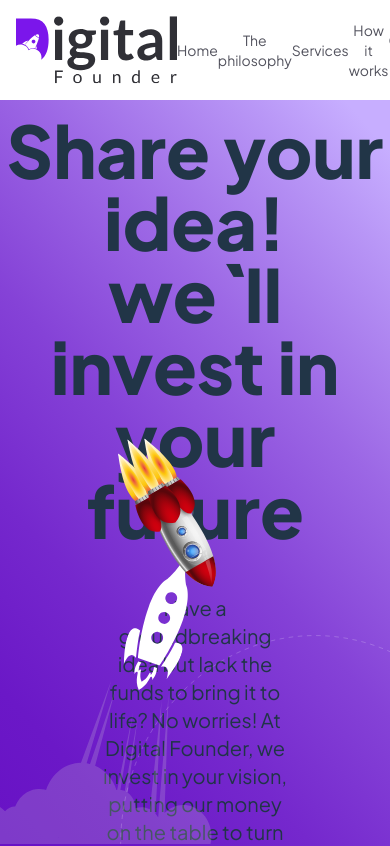
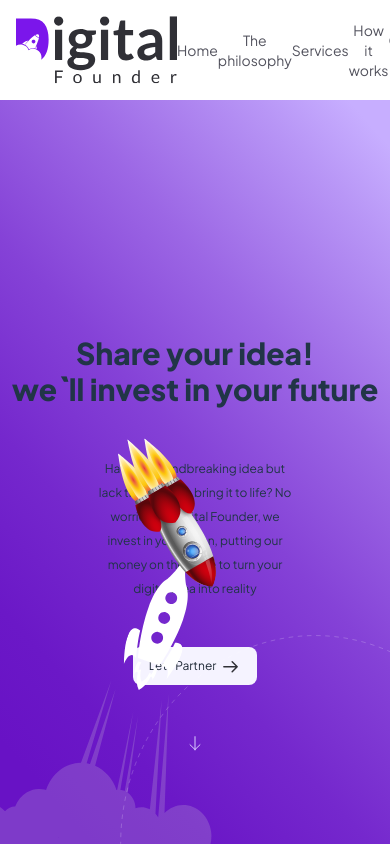
Before and after one commit to hamzahsaeeds/digital-founder, a React (Vite) app: page / in a window 390 px wide. Shown: the top 846 px of the page. Built offline with nearby package versions, Linux system fonts and the light colour scheme.

Commit message:
adjusted section1 as per screen size with the help of breakpoints

```diff
--- a/src/components/Section1.jsx
+++ b/src/components/Section1.jsx
@@ -2,24 +2,24 @@
   return (
     <div className="w-full h-screen main-background pt-36">
       <div className="flex flex-col justify-center items-center text-center h-full space-y-12">
-        <span className="font-extrabold text-7xl">
+        <span className="font-extrabold text-3xl md:text-5xl lg:text-6xl xl:text-7xl 2xl:text-9xl">
           Share your idea! <br />
           we`ll invest in your future
         </span>
         <div className="w-1/2">
-          <span className="font-normal text-xl text-center">
+          <span className="font-normal text-center text-xs md:text-base lg:text-lg xl:text-xl 2xl:text-4xl">
             Have a groundbreaking idea but lack the funds to bring it to life?
             No worries! At Digital Founder, we invest in your vision, putting
             our money on the table to turn your digital idea into reality
           </span>
         </div>
         <div>
-          <button className="flex items-center font-normal text-base text-gray-800 bg-violet-50">
+          <button className="flex items-center font-normal text-gray-800 bg-violet-50 text-xs md:text-base lg:text-lg xl:text-xl 2xl:text-4xl 2xl:w-[340px]">
             Lets Partner
-            <img src="right_arrow.svg" alt="right arrow" />
+            <img src="right_arrow.svg" alt="right arrow" className="pl-1 2xl:size-1/6" />
           </button>
         </div>
-        <div className="cursor-pointer">
+        <div className="cursor-pointer size-5 md:size-7">
           <img src="down_arrow.svg" alt="down arrow" />
         </div>
       </div>
```
